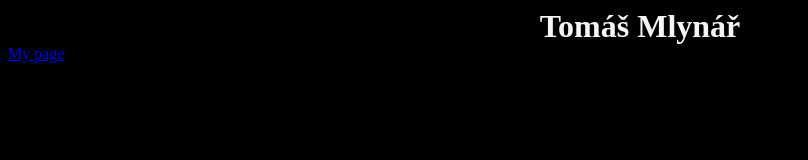
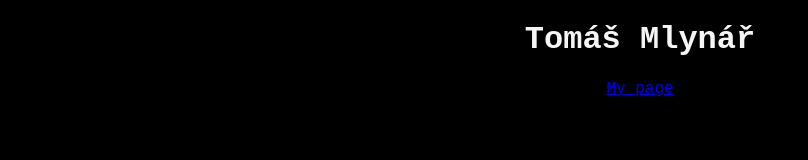
Before and after one commit to mlynatom/mlynatom.github.io, a plain HTML site: page index.html in a window 1280 px wide. Shown: the whole page, without its empty margins (0-808 px from the left). Drawn offline with Linux system fonts and the light colour scheme.

Commit message:
text align and font family  changed

```diff
--- a/index.html
+++ b/index.html
@@ -5,6 +5,7 @@
     <meta charset="UTF-8">
     <title>Tomáš Mlynář</title>
     <link href="style.css" rel="stylesheet" type="text/css">
+    <link href="icon.png" rel="icon">
 </head>
 
 <body>
--- a/style.css
+++ b/style.css
@@ -4,11 +4,12 @@ body {
 
 h1 {
     color: whitesmoke;
-    margin: auto;
     text-align: center;
+    font-family: 'Courier New', Courier, monospace;
 }
 
 p {
     color: whitesmoke;
-    margin: auto;
+    text-align: center;
+    font-family: 'Courier New', Courier, monospace;
 }
```
Also changed, not shown: icon.png (added).
